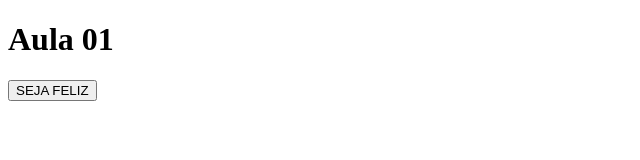
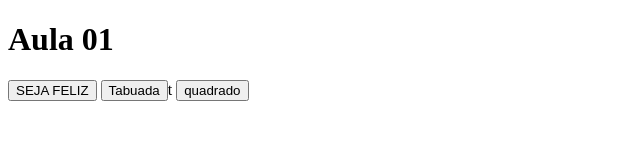
Before and after one commit to SixCSGO/primeiroh_3t, a plain HTML site: page index.html in a window 1280 px wide. Shown: the whole page, without its empty margins (0-640 px from the left). Drawn offline with Linux system fonts and the light colour scheme.

Commit message:
Add files via upload

```diff
--- a/estudo.js
+++ b/estudo.js
@@ -1,13 +1,13 @@
 //alert("Oi, eu sou um alert!");
 //console.log ("Oi, eu estou no console.");
 //document.write("Aula de Pens. Comp.")
-let nome = "Guilherme Medeiros";
-let numero = 09;
-let turma = "H";
-let serie = 1;
-let tabuada = 2
+var = "Guilherme Medeiros";
+var numero = 09;
+var turma = "H";
+var serie = 1;
+var tabuada = 2
 
-function meChame(){
+function escreva(){
     document.write ("<h1>Tabuada do " + tabuada + "</h1>");
     document.write (tabuada + " x 1 = "  + (tabuada * 1) + "<br>");
     document.write (tabuada + " x 2 = "  + (tabuada * 2) + "<br>");
@@ -22,3 +22,12 @@ function meChame(){
     document.write("Feita por " + nome);
 
 }
+
+//
+function escreva (){
+    for(var i = 1; i < 10; 1++) {
+        document.write(tabuada + " x " + " = "+(tabuada*i)+"<br>")
+
+    }
+
+}
--- a/index.html
+++ b/index.html
@@ -11,5 +11,8 @@
 <body>
     <h1>Aula 01</h1>
     <button onclick="meChame();">SEJA FELIZ</button>
+    <button onclick="escreva();">Tabuada</button>t
+    <button onclick="quadrado();">quadrado </button>
+
 </body>
 </html>
```
